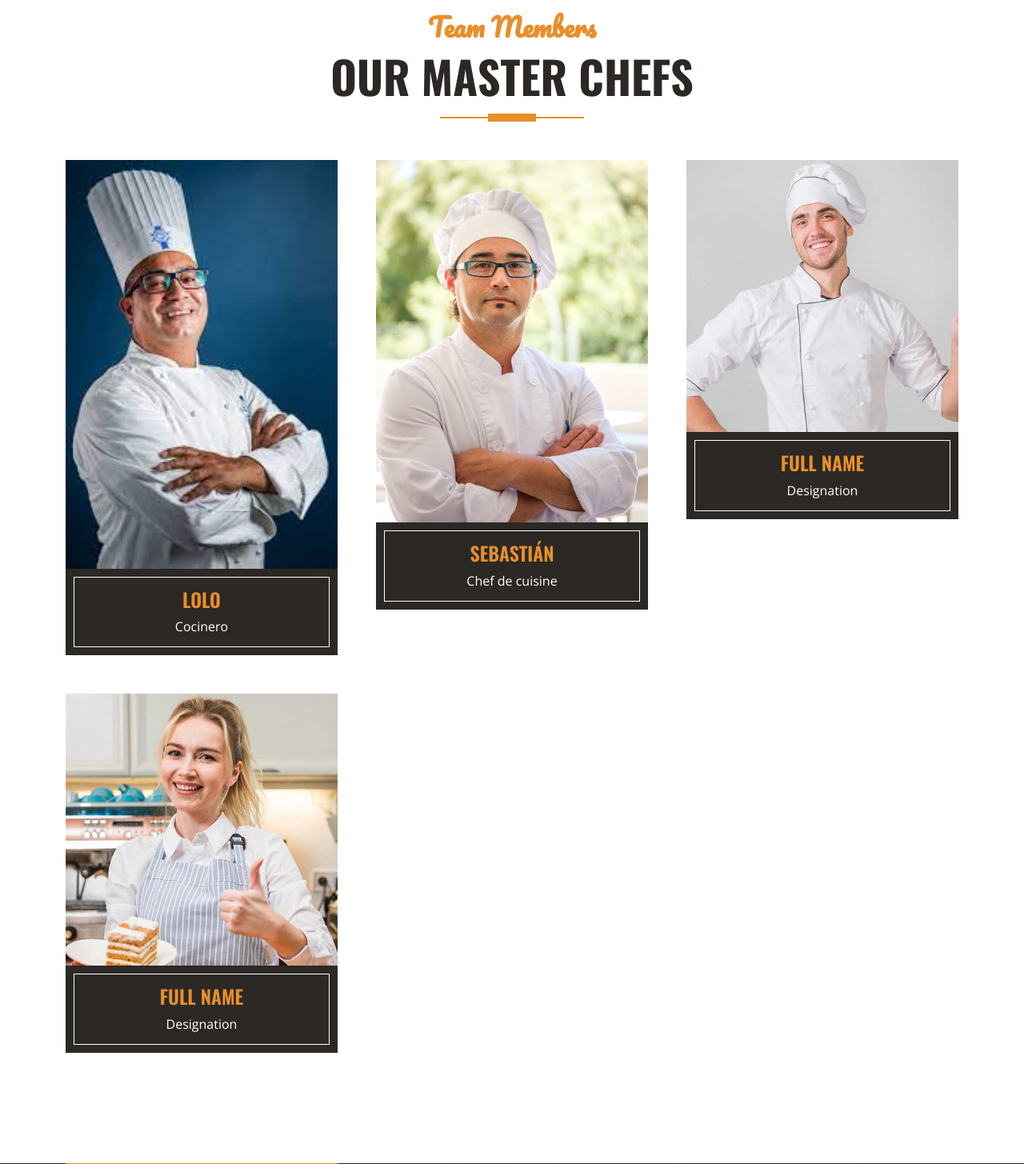
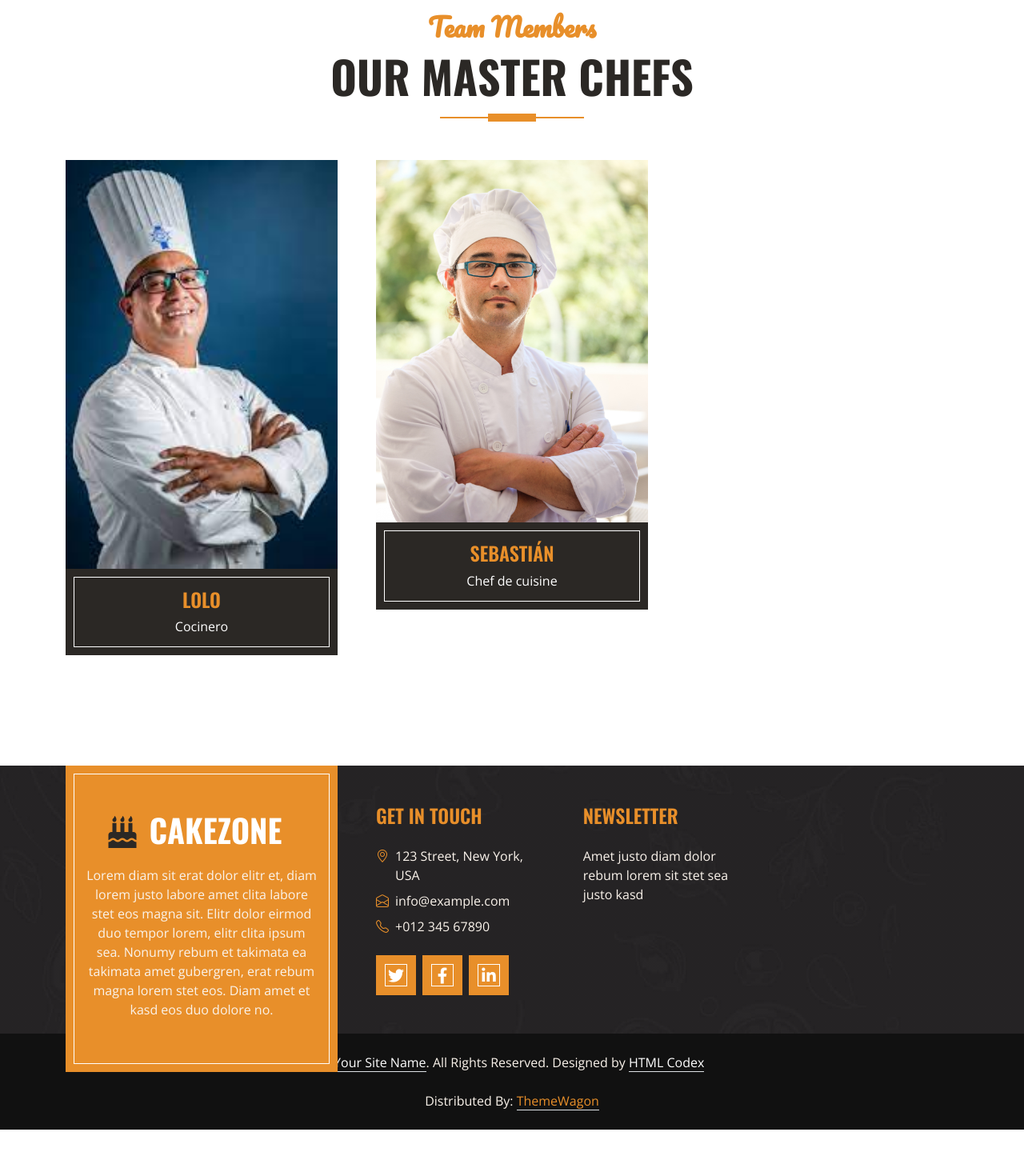
Before and after one commit to BlueSaray12/proyectofinal, a Django app: page /team/ in a window 1280 px wide. Shown: the part 432-1887 px from the top of the page at 80% size. After the commit the page ends 1844 px from the top, so only its background shows below. Run offline with Django 4.2, Linux system fonts and the light colour scheme; data comes from the database, SQL or seed files in the repository; both versions use the stored data as it was after the commit; some libraries are stand-ins or nearby versions.

Commit message:
Finalización

```diff
--- a/contact/templates/contact/contact.html
+++ b/contact/templates/contact/contact.html
@@ -65,7 +65,7 @@
                         {{contactForm.name}}
                         </div>
 
-                    {{contactForm.name.errors}}
+                       {{contactForm.name.errors}}
                         <div class="col-sm-6">
 
                        {{contactForm.email}}
--- a/team/templates/team/team.html
+++ b/team/templates/team/team.html
@@ -40,40 +40,7 @@
                 </div>
             </div>
             {% endfor %}
-            <div class="col-lg-4 col-md-6">
-                <div class="team-item">
-                    <div class="position-relative overflow-hidden">
-                        <img class="img-fluid w-100" src="{% static 'core/img/team-2.jpg'%}" alt="">
-                        <div class="team-overlay w-100 h-100 position-absolute top-50 start-50 translate-middle d-flex align-items-center justify-content-center">
-                            <div class="d-flex align-items-center justify-content-start">
-                                <a class="btn btn-lg btn-primary btn-lg-square border-inner rounded-0 mx-1" href="{{LINK_TWITTER}}"><i class="fab fa-twitter fw-normal"></i></a>
-                                <a class="btn btn-lg btn-primary btn-lg-square border-inner rounded-0 mx-1" href="{{LINK_FACEBOOK}}"><i class="fab fa-facebook-f fw-normal"></i></a>
-                                <a class="btn btn-lg btn-primary btn-lg-square border-inner rounded-0 mx-1" href="{{LINK_LINKEDLN}}"><i class="fab fa-linkedin-in fw-normal"></i></a>
-                            </div>
-                        </div>
-                    </div>
-                    <div class="bg-dark border-inner text-center p-4">
-                        <h4 class="text-uppercase text-primary">Full Name</h4>
-                        <p class="text-white m-0">Designation</p>
-                    </div>
-                </div>
-            </div>
-            <div class="col-lg-4 col-md-6">
-                <div class="team-item">
-                    <div class="position-relative overflow-hidden">
-                        <img class="img-fluid w-100" src="{% static 'core/img/team-3.jpg'%}" alt="">
-                        <div class="team-overlay w-100 h-100 position-absolute top-50 start-50 translate-middle d-flex align-items-center justify-content-center">
-                            <div class="d-flex align-items-center justify-content-start">
-                                <a class="btn btn-lg btn-primary btn-lg-square border-inner rounded-0 mx-1" href="{{LINK_TWITTER}}"><i class="fab fa-twitter fw-normal"></i></a>
-                                <a class="btn btn-lg btn-primary btn-lg-square border-inner rounded-0 mx-1" href="{{LINK_FACEBOOK}}"><i class="fab fa-facebook-f fw-normal"></i></a>
-                                <a class="btn btn-lg btn-primary btn-lg-square border-inner rounded-0 mx-1" href="{{LINK_LINKEDLN}}"><i class="fab fa-linkedin-in fw-normal"></i></a>
-                            </div>
-                        </div>
-                    </div>
-                    <div class="bg-dark border-inner text-center p-4">
-                        <h4 class="text-uppercase text-primary">Full Name</h4>
-                        <p class="text-white m-0">Designation</p>
-                    </div>
+
                 </div>
             </div>
         </div>
```
Also changed, not shown: db.sqlite3, media/projects/descarga.jpeg (added).
